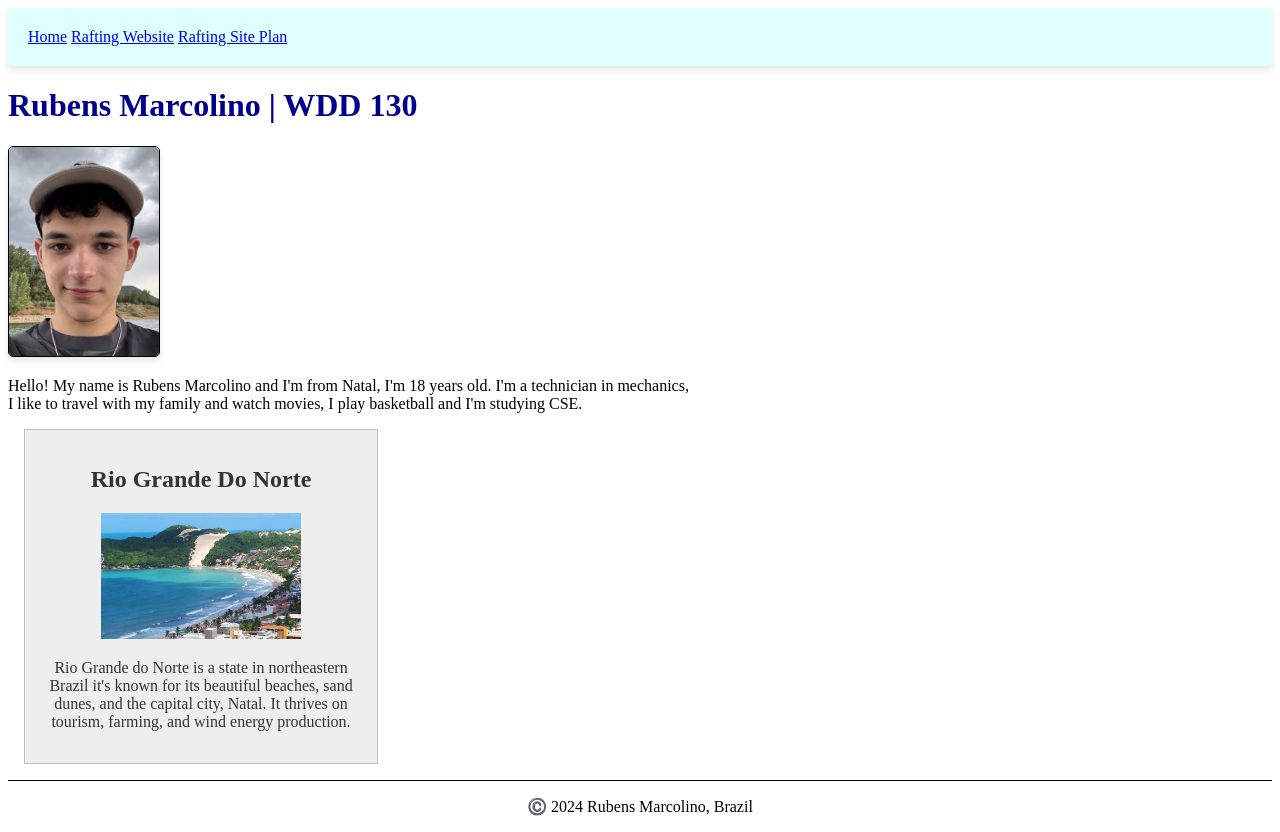
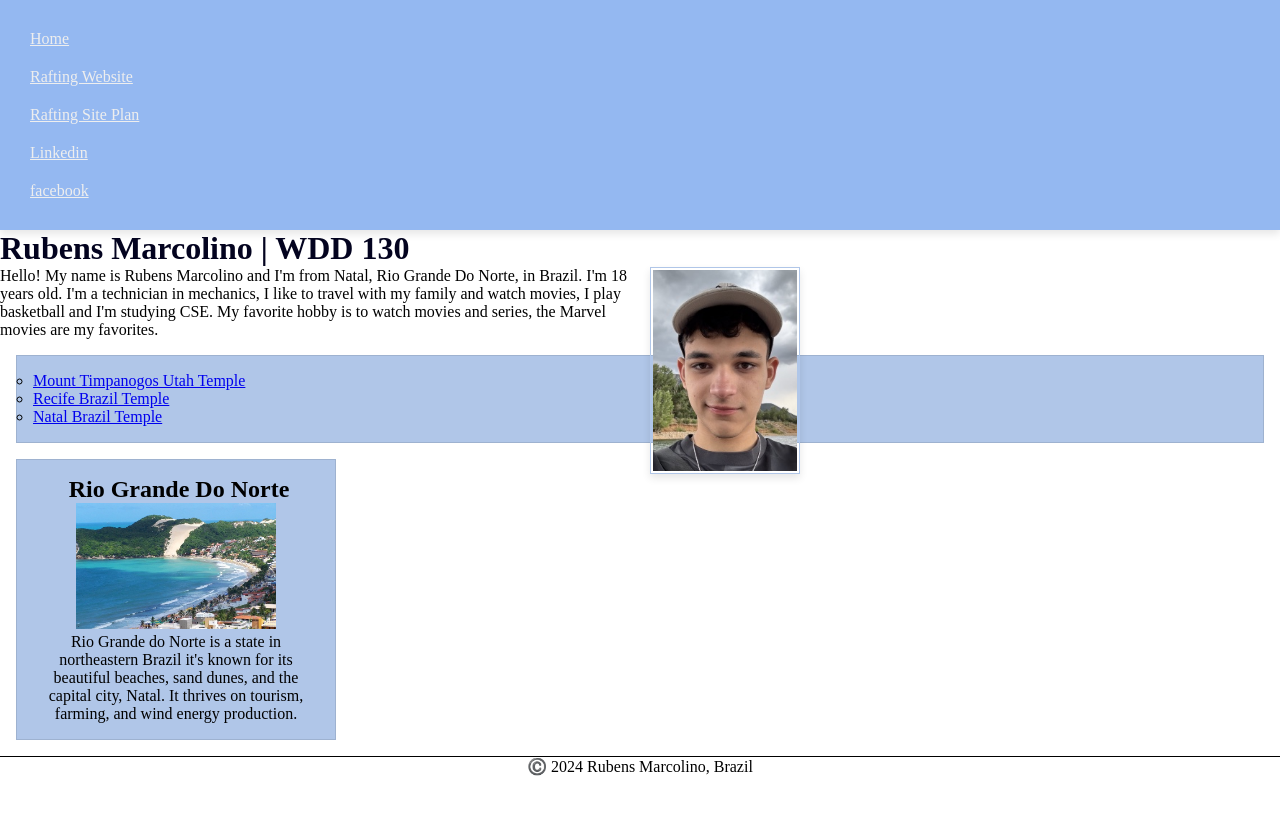
Before and after one commit to rubensmcm/wdd130, a plain HTML site: page index.html in a window 1280 px wide. After the commit the page ends 800 px from the top, so only its background shows below. Drawn offline with Linux system fonts and the light colour scheme.

Commit message:
edits oct 3rd

```diff
--- a/index.html
+++ b/index.html
@@ -13,9 +13,13 @@
 
         <header>
             <nav>
-                <a href="#">Home</a>
-                <a href="wwr/">Rafting Website</a>
-                <a href="wwr/site-plan-rafting.html">Rafting Site Plan</a>
+                <ul>
+                 <a href="#">Home</a>
+                 <a href="wwr/">Rafting Website</a>
+                 <a href="wwr/site-plan-rafting.html">Rafting Site Plan</a>
+                 <a href="https://www.linkedin.com/in/rubens-marcolino-31339031a/">Linkedin</a>
+                 <a href="https://facebook.com">facebook</a>
+                </ul>
             </nav>
         </header>
 
@@ -23,14 +27,25 @@
             <h1>Rubens Marcolino | WDD 130</h1>
             <img src="images/profile.jpg" alt="Hello, my name is Rubens Marcolino" width="200">
 
-            <p>Hello! My name is Rubens Marcolino and I'm from Natal, I'm 18 years old. I'm a technician in mechanics,
-                <br> I like to travel with my family and watch movies, I play basketball and I'm studying CSE.</p>
+            <p>Hello! My name is Rubens Marcolino and I'm from Natal, Rio Grande Do Norte, in Brazil. I'm 18 years old. I'm a technician in mechanics,
+            I like to travel with my family and watch movies, I play basketball and I'm studying CSE. My favorite hobby is to watch
+            movies and series, the Marvel movies are my favorites.</p>
         </main>
 
+        <ul>
+            <ul class="box">
+            <li><a href="https://www.churchofjesuschrist.org/temples/details/mount-timpanogos-utah-temple?lang=eng">Mount Timpanogos Utah Temple</a></li>
+            <li><a href="https://www.churchofjesuschrist.org/temples/details/recife-brazil-temple?lang=eng">Recife Brazil Temple</a></li>
+            <li><a href="https://www.churchofjesuschrist.org/temples/details/natal-brazil-temple?lang=eng">Natal Brazil Temple</a></li>
+            </ul>
+        </ul>
+
         <aside>
+            <aside class="box">
             <h2>Rio Grande Do Norte</h2>
             <img src="images/rgn.jpg" alt="Landscape of the capital of Rio Grande Do Norte">
             <p>Rio Grande do Norte is a state in northeastern Brazil it's known for its beautiful beaches, sand dunes, and the capital city, Natal. It thrives on tourism, farming, and wind energy production.</p>
+            </aside>
         </aside>
 
         <footer>
@@ -38,4 +53,5 @@
         </footer>
 
     </body>
+<!-- last modified in oct 3-->
 </html>
--- a/styles/styles.css
+++ b/styles/styles.css
@@ -1,7 +1,26 @@
+* {
+    margin: 0;
+    padding: 0;
+    box-sizing: border-box;
+}
+
 header {
-    background-color: lightcyan;
+    background-color: rgb(148, 184, 241);
     padding: 20px;
     box-shadow: 0 4px 8px rgba(0, 0, 0, 0.1);
+}
+
+nav ul {
+    list-style-type: none;
+    padding: 0;
+    margin: 0;
+}
+
+
+nav a {
+    display: block;
+    padding: 10px;
+    color: #eee;
 }
 
 header div {
@@ -18,35 +37,48 @@ main {
 }
 
 h1 {
-    color: darkblue;
+    color: rgb(3, 3, 31);
 }
 
 aside {
     width: 20rem;
-    margin: 1rem;
-    border: 1px solid rgba(0, 0, 0, 0.2);
-    padding: 1rem;
-    background-color: #eee;
-    color: #333;
     text-align: center;
 }
+
 
 aside img {
     width: 200px;
     height: auto;
 }
+aside h2 {
+    position: relative;
+    top: 10;
+    left: 3px;
+}
 
 main img {
     width: 150px;
     height: auto;
-    border: 1px solid black;
+    border: 1px solid rgb(176, 198, 232);
+    padding: 2px;
     box-shadow: 0 4px 8px rgba(0, 0, 0, 0.1);
-    border-radius: 5px;
+    float: right;
 }
 
 p { padding: 0;}
+
 footer {
     margin-top: 15px;
     border-top: 1px solid black;
     text-align: center;
 }
+
+/* Class Selectors */
+
+.box {
+    margin: 1rem;
+    border: 1px solid rgba(0, 0, 0, 0.1);
+    padding: 1rem;
+    background-color: rgb(176, 198, 232);
+    color: #000;
+}
--- /dev/null
+++ b/week03/styles/overlay.css
@@ -0,0 +1,55 @@
+* {
+	margin: 0;
+	padding: 0;
+}
+
+main {
+	max-width: 800px;
+	margin: 2rem auto;
+	font-family: Roboto, Arial, sans-serif;
+}
+
+h2 {
+	text-align: center;
+	font-size: 1.5rem;
+	text-shadow: 3px 3px 5px #777;
+}
+
+.herodiv {
+	margin: 10px auto;
+    position: relative;
+}
+
+.herodiv img {
+	width: 100%;
+	height: 100%;
+	object-fit: cover;
+}
+
+.stats {
+	position: absolute;
+	bottom: 25px;
+	left: 15px;
+	background: radial-gradient(#eee, #4567aa);
+	border: 1px solid #000;
+	padding: 0.65rem;
+	box-shadow: 0 0 30px #111;
+	opacity: 0.9;
+}
+
+h3 {
+	text-shadow: 0 0 15px #333;
+	border-bottom: 1px solid #999;
+	margin-bottom: 0.3rem;
+}
+
+footer {
+	position: fixed;
+	bottom: 0;
+	margin: 1rem;
+	border-top: 1px solid #000;
+	padding: 0.5rem;
+	color: navy;
+	font-weight: 700;
+	font-style: italic;
+}
```
Also changed, not shown: week02/box-model.html (+2 -1 lines), week02/wireframe.html (added, +30 -0 lines), week03/overlay.html (added, +24 -0 lines).
